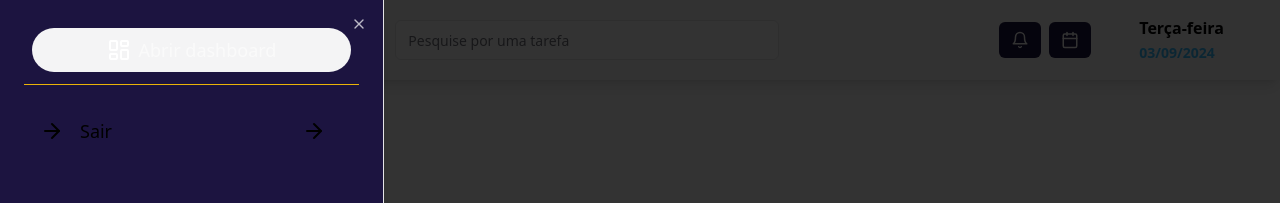
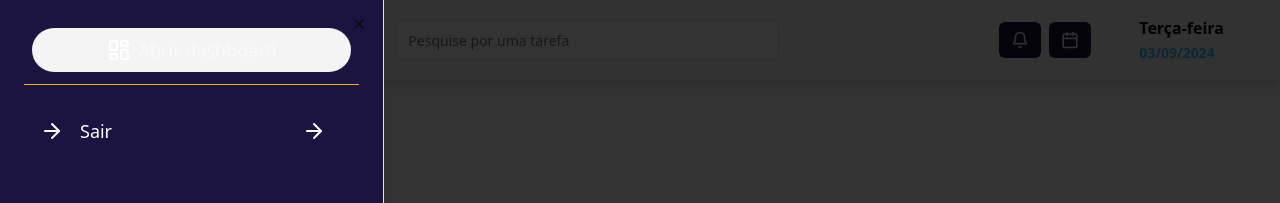
Before and after one commit to anderson-alves427/to-do-list, a React (Vite) app: page / in a window 1280 px wide. Both pictures are taken after a click on the button 60 px from the left and 745 px from the top of the page. Shown: the top 203 px of the page. Built offline with nearby package versions, Linux system fonts and the light colour scheme.

Commit message:
style(Sidebar): alter colors sidebar

```diff
--- a/src/shared/components/layout/sidebarDrawer/index.tsx
+++ b/src/shared/components/layout/sidebarDrawer/index.tsx
@@ -27,7 +27,7 @@ const SidebarDrawer = ({ children, buttons }: Props) => {
 				<SheetTrigger asChild>{children}</SheetTrigger>
 				<SheetContent
 					side="left"
-					className="bg-primary-brand text-text-light"
+					className="bg-primary-brand text-text-primary"
 				>
 					<SheetHeader className="overflow-y-auto h-full overflow-x-hidden">
 						<SheetTitle className="flex justify-center items-center">
@@ -56,10 +56,10 @@ const SidebarDrawer = ({ children, buttons }: Props) => {
 										key={path}
 										onClick={() => navigate(path)}
 										className={cn(
-											"w-[95%] px-4 py-2 flex items-center justify-between rounded-full text-text-primary hover:bg-yellow-500 hover:translate-x-2 focus:translate-x-2 focus:scale-105 transition-all",
-											window.location.pathname === path && "bg-yellow-500",
+											"w-[95%] px-4 py-2 flex items-center justify-between rounded-full text-text-light hover:bg-yellow-500 hover:translate-x-2 focus:translate-x-2 focus:scale-105 transition-all",
+											window.location.pathname === path && "bg-grayscale-light",
 											disabled &&
-												"hover:cursor-default text-yellow-700 hover:bg-primary-brand hover:translate-x-0"
+												"hover:cursor-default  hover:bg-secondary-brand hover:text-text-primary hover:translate-x-0"
 										)}
 									>
 										<div className="flex items-center justify-start gap-4">
@@ -72,7 +72,7 @@ const SidebarDrawer = ({ children, buttons }: Props) => {
 								<button
 									onClick={() => console.log("Sair")}
 									className={cn(
-										"w-[95%] px-4 py-2 flex items-center justify-between rounded-full text-text-primary hover:bg-yellow-500 hover:translate-x-2 focus:translate-x-2 focus:bg-tertiary transition-all"
+										"w-[95%] px-4 py-2 flex items-center justify-between rounded-full text-text-light hover:bg-secondary-brand hover:text-text-primary hover:translate-x-2 focus:translate-x-2 focus:bg-tertiary transition-all"
 									)}
 								>
 									<div className="flex items-center justify-start gap-4">
```
